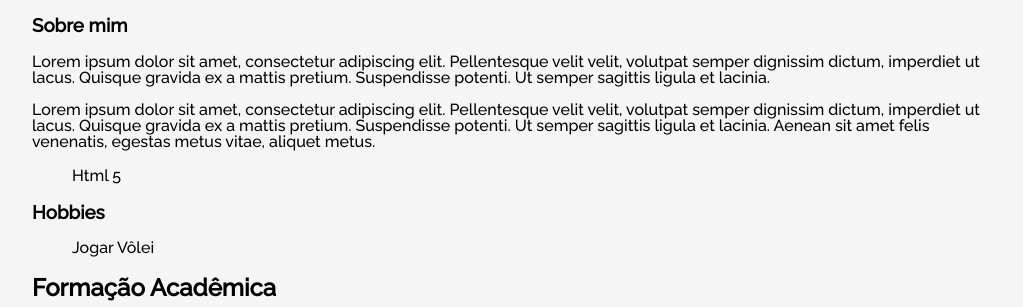
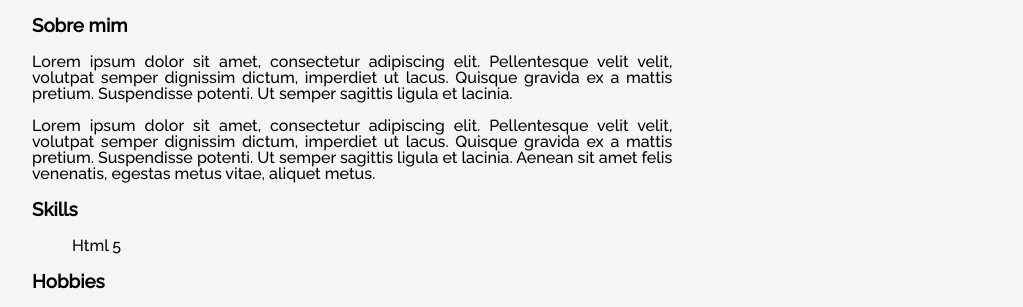
Before and after one commit to wesleyselmer/alura_portfolio, a plain HTML site: page index.html in a window 1280 px wide. Shown: the part 434-741 px from the top of the page, without its empty margins (128-1151 px from the left). Drawn offline with Linux system fonts and the light colour scheme.

Commit message:
ajustes sobremim

```diff
--- a/index.html
+++ b/index.html
@@ -48,15 +48,15 @@
                     </div>
                 </div>
             </section>
-            <section class="sobre-mim" id="sobremim">
-                <div class="sobre-mim__container">
-                    <h3 class="sobre-mim__titulo">Sobre mim</h3>
-                    <p class="sobre-mim__paragrafo">Lorem ipsum dolor sit amet, consectetur adipiscing elit. Pellentesque velit velit, volutpat semper dignissim dictum, imperdiet ut lacus. Quisque gravida ex a mattis pretium. Suspendisse potenti. Ut semper sagittis ligula et lacinia. </p>
-                    <p class="sobre-mim__paragrafo">Lorem ipsum dolor sit amet, consectetur adipiscing elit. Pellentesque velit velit, volutpat semper dignissim dictum, imperdiet ut lacus. Quisque gravida ex a mattis pretium. Suspendisse potenti. Ut semper sagittis ligula et lacinia. Aenean sit amet felis venenatis, egestas metus vitae, aliquet metus.</p>
+            <section class="sobremim" id="sobremim">
+                <div class="sobremim__container">
+                    <h3 class="sobremim__titulo">Sobre mim</h3>
+                    <p class="sobremim__paragrafo">Lorem ipsum dolor sit amet, consectetur adipiscing elit. Pellentesque velit velit, volutpat semper dignissim dictum, imperdiet ut lacus. Quisque gravida ex a mattis pretium. Suspendisse potenti. Ut semper sagittis ligula et lacinia. </p>
+                    <p class="sobremim__paragrafo">Lorem ipsum dolor sit amet, consectetur adipiscing elit. Pellentesque velit velit, volutpat semper dignissim dictum, imperdiet ut lacus. Quisque gravida ex a mattis pretium. Suspendisse potenti. Ut semper sagittis ligula et lacinia. Aenean sit amet felis venenatis, egestas metus vitae, aliquet metus.</p>
                 </div>
             </section>
             <section class="skills" id="skills">
-                <h3 class="skills__titulo"></h3>
+                <h3 class="skills__titulo">Skills</h3>
                 <div class="skills__linha">
                     <div class="skills__caixa">
                         <ul>
--- a/styles.css
+++ b/styles.css
@@ -91,6 +91,10 @@ section.titulo {
 
 section.sobremim {
 
+    .sobremim__container {
+        width: 66.7%;
+        text-align: justify;
+    }
 }
 
 section.skills {
```
